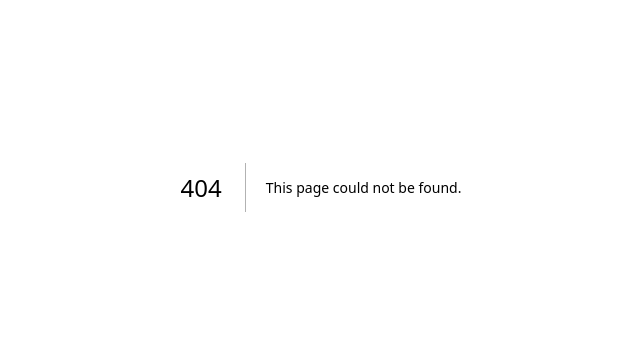
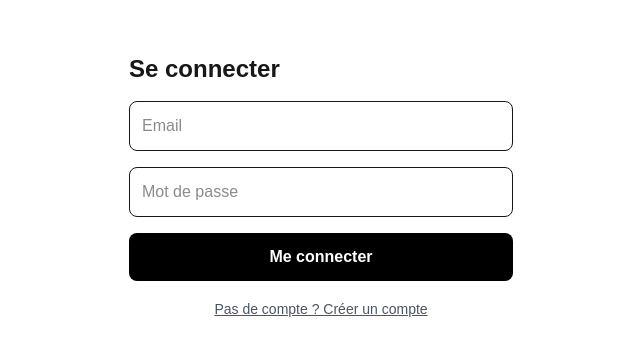
Before and after one commit to eddyleloir-tech/nextjs-boilerplate, a Next.js app: page /login in a window 1280 px wide. Before the commit this address had no page. Shown: the part 213-568 px from the top of the page, without its empty margins (319-959 px from the left). Built offline with nearby package versions, Linux system fonts and the light colour scheme; no server answers.

Commit message:
Create page.tsx

```diff
--- /dev/null
+++ b/app/login/page.tsx
@@ -0,0 +1,79 @@
+"use client";
+
+import { useState } from "react";
+import { createClient } from "@supabase/supabase-js";
+
+const supabase = createClient(
+  process.env.NEXT_PUBLIC_SUPABASE_URL!,
+  (process.env.NEXT_PUBLIC_SUPABASE_PUBLISHABLE_KEY ??
+    process.env.NEXT_PUBLIC_SUPABASE_ANON_KEY)!
+);
+
+export default function Login() {
+  const [email, setEmail] = useState("");
+  const [password, setPassword] = useState("");
+  const [inscription, setInscription] = useState(false);
+  const [message, setMessage] = useState("");
+
+  async function envoyer(e: React.FormEvent) {
+    e.preventDefault();
+    setMessage("");
+    if (inscription) {
+      const { error } = await supabase.auth.signUp({ email, password });
+      setMessage(
+        error
+          ? error.message
+          : "Compte créé. Vérifiez votre boîte mail pour confirmer."
+      );
+    } else {
+      const { error } = await supabase.auth.signInWithPassword({
+        email,
+        password,
+      });
+      setMessage(error ? error.message : "Connexion réussie.");
+    }
+  }
+
+  return (
+    <main className="flex min-h-screen items-center justify-center bg-white px-6">
+      <form onSubmit={envoyer} className="w-full max-w-sm space-y-4">
+        <h1 className="text-2xl font-bold">
+          {inscription ? "Créer un compte" : "Se connecter"}
+        </h1>
+        <input
+          type="email"
+          required
+          placeholder="Email"
+          value={email}
+          onChange={(e) => setEmail(e.target.value)}
+          className="w-full rounded-lg border p-3"
+        />
+        <input
+          type="password"
+          required
+          minLength={6}
+          placeholder="Mot de passe"
+          value={password}
+          onChange={(e) => setPassword(e.target.value)}
+          className="w-full rounded-lg border p-3"
+        />
+        <button
+          type="submit"
+          className="w-full rounded-lg bg-black p-3 font-semibold text-white"
+        >
+          {inscription ? "Créer mon compte" : "Me connecter"}
+        </button>
+        <button
+          type="button"
+          onClick={() => setInscription(!inscription)}
+          className="w-full text-sm text-gray-600 underline"
+        >
+          {inscription
+            ? "J'ai déjà un compte"
+            : "Pas de compte ? Créer un compte"}
+        </button>
+        {message && <p className="text-sm">{message}</p>}
+      </form>
+    </main>
+  );
+}
```
